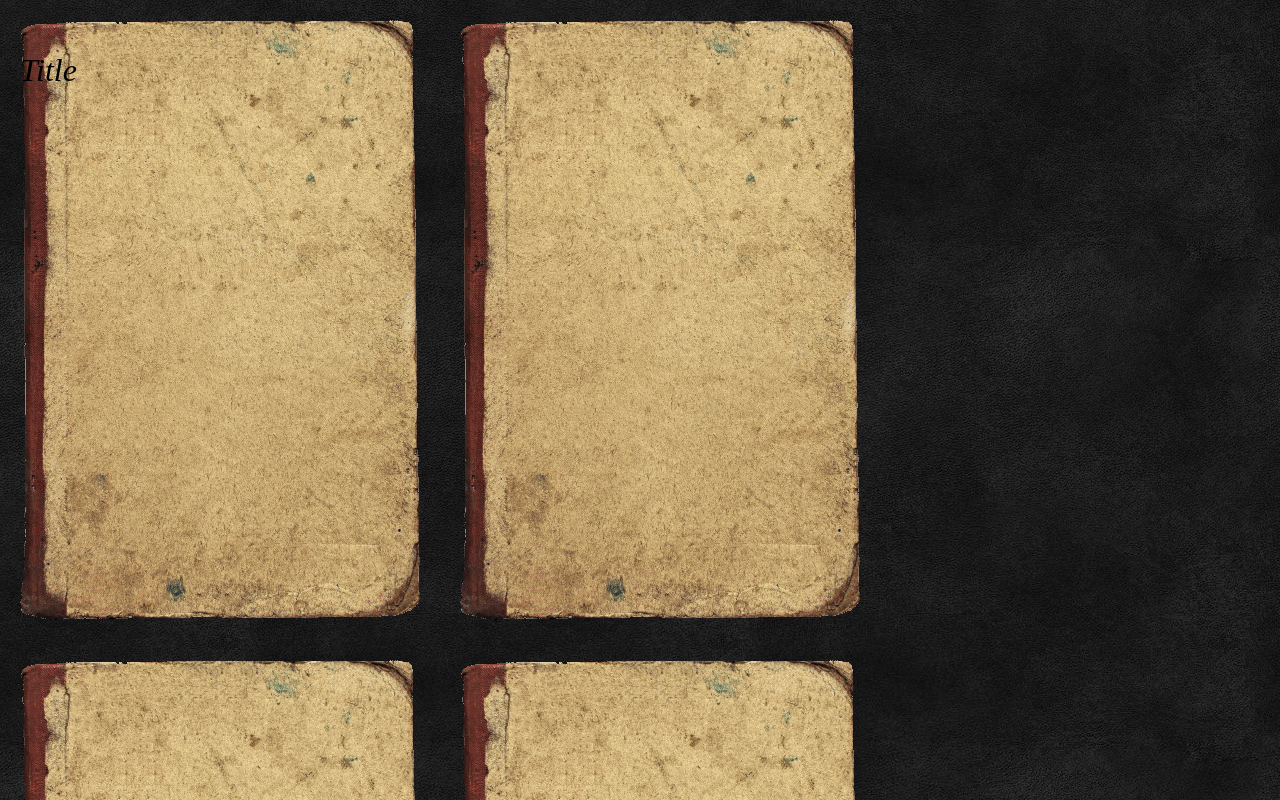
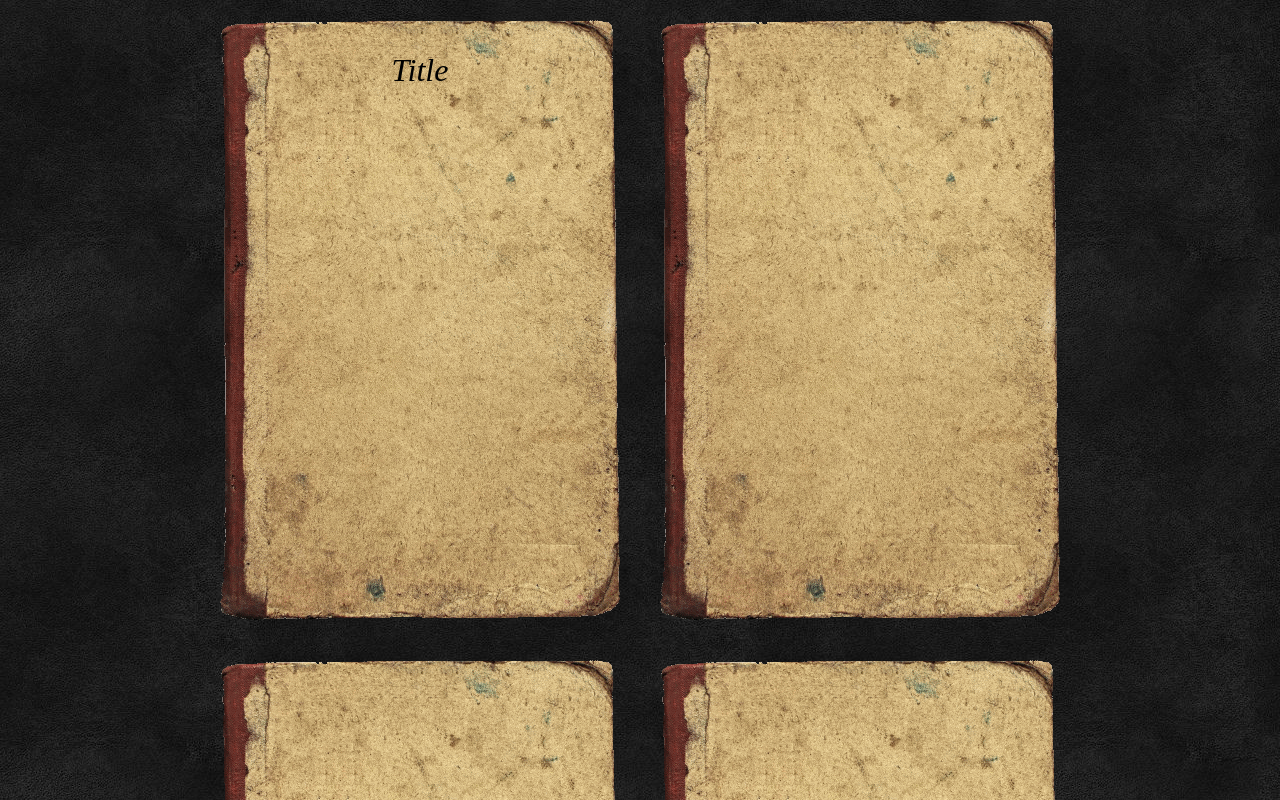
Before and after one commit to staskorz/react-test-02, a React (Create React App) app: page / in a window 1280 px wide. Shown: the top 800 px of the page. Built offline with nearby package versions, Linux system fonts and the light colour scheme.

Commit message:
Made page main container centered and its width responsive

```diff
--- a/src/index.css
+++ b/src/index.css
@@ -2,13 +2,15 @@ body {
   min-height: 100vh;
   margin: 0;
   background-image: url("/background.jpg");
+  text-align: center;
 }
 
 .books-container {
-  display: flex;
+  display: inline-flex;
   flex-wrap: wrap;
   flex-direction: row;
   justify-content: flex-start;
+  width: 440px;
 }
 
 .book {
@@ -20,3 +22,21 @@ body {
   font-style: italic;
   font-size: xx-large;
 }
+
+@media only screen and (min-width: 900px) {
+  .books-container {
+    width: 880px;
+  }
+}
+
+@media only screen and (min-width: 1340px) {
+  .books-container {
+    width: 1320px;
+  }
+}
+
+@media only screen and (min-width: 1780px) {
+  .books-container {
+    width: 1760px;
+  }
+}
```
